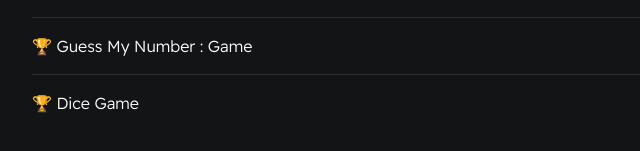
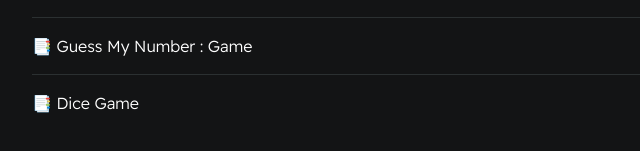
Before and after one commit to abhi070301/My-Digital-Resume, a plain HTML site: page index.html in a window 1280 px wide. Shown: the part 1597-1748 px from the top of the page, 258-898 px from the left. Drawn offline with Linux system fonts and the light colour scheme.

Commit message:
Update index.html
change by me

```diff
--- a/index.html
+++ b/index.html
@@ -38,7 +38,7 @@
       <section class="section--page">
         <h2>TECHNICAL KNOWLEDGE</h2>
         <ul id="qualifications--list">
-          <li>✔️ Programming Language: C, C++, JavaScript/li></li>
+          <li>✔️ Programming Language: C, C++, JavaScript</li>
           <li>✔️ Libraries/Framework: Bootstrap</li>
           <li>✔️ Databases: SQL</li>
           <li>✔️ Tools/Platforms: MySQL, GitHub</li>
@@ -98,13 +98,13 @@
 
         <div class="card--project">
           <a href="project1.html"
-            ><span>🏆 </span>
+            ><span>📑 </span>
             Guess My Number : Game</a>
         </div>
 
         <div class="card--project">
           <a href="project2.html"
-            ><span>🏆 </span>
+            ><span>📑 </span>
             Dice Game</a>
         </div>
       </section>
```
